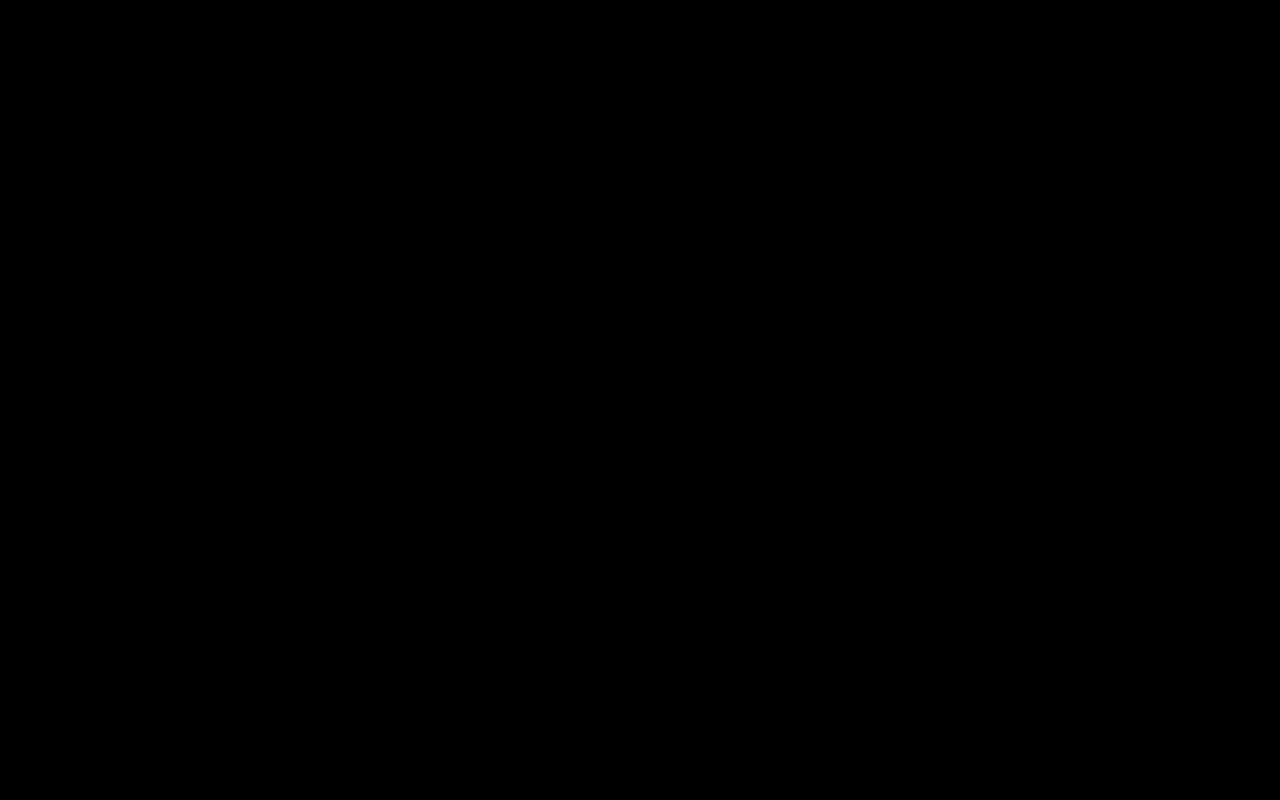
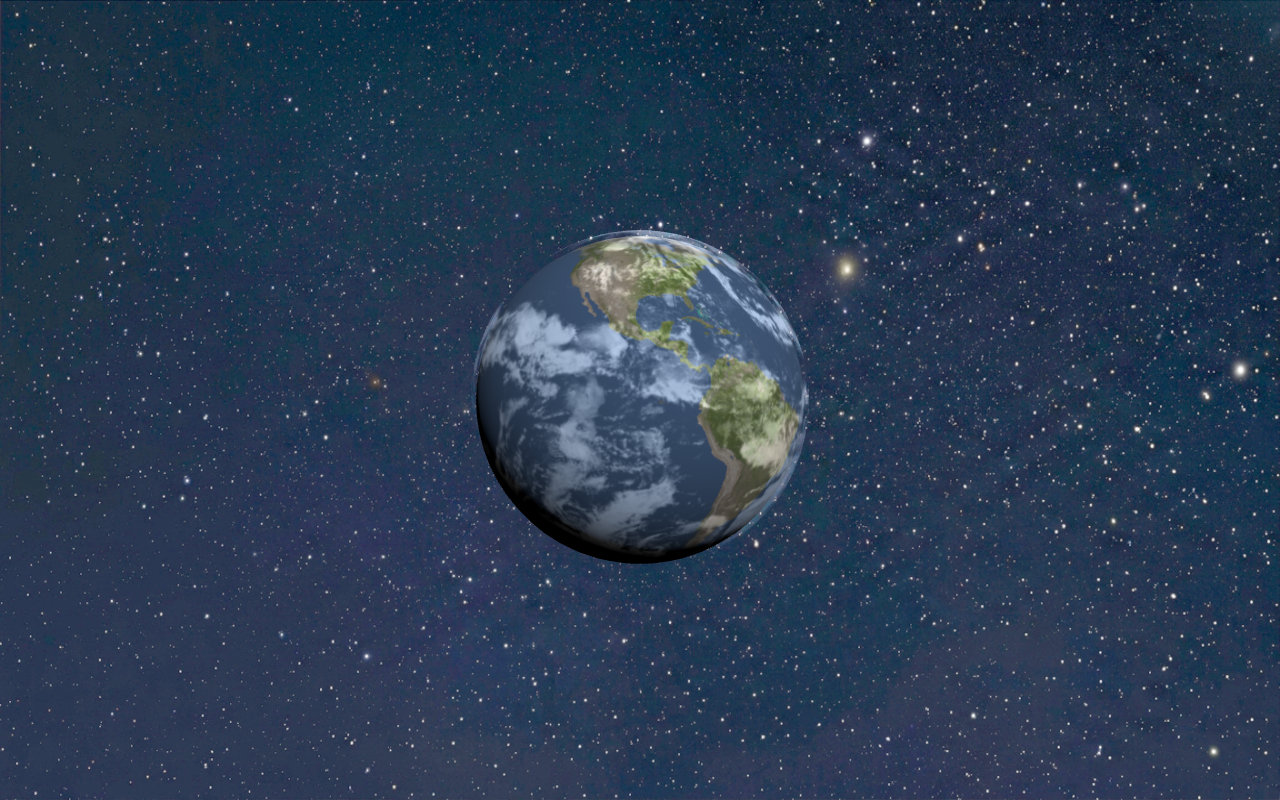
Before and after one commit to crisvegadiaz/solar-system-threejs, a website built with Vite: page index.html in a window 1280 px wide. Built offline with nearby package versions, Linux system fonts and the light colour scheme; animation ran at ten frames a second.

Commit message:
Add new assets and create scene and sphere objects
- Added 'tierra.webp' image asset for the sphere texture.
- Implemented 'newScene' function in 'escena.ts' to create a new THREE.js scene with a background texture.
- Created 'esfera.ts' to define a sphere mesh with Earth and cloud textures, including transparency and blending effects for the clouds.

```diff
--- a/src/main.ts
+++ b/src/main.ts
@@ -1,6 +1,9 @@
 import * as THREE from "three";
+import { esfera } from "./objetos/esfera.ts";
+import { newScene } from "./objetos/escena.ts";
 
-const escena: THREE.Scene = new THREE.Scene();
+const escena: THREE.Scene = newScene();
+
 const camara: THREE.PerspectiveCamera = new THREE.PerspectiveCamera(
   75,
   window.innerWidth / window.innerHeight,
@@ -22,9 +25,25 @@ const motor: THREE.WebGLRenderer = new THREE.WebGLRenderer({
 
 motor.setSize(window.innerWidth, window.innerHeight);
 
+const esferaMesh: THREE.Mesh<THREE.SphereGeometry, THREE.MeshStandardMaterial> =
+  esfera();
+escena.add(esferaMesh);
+
+const luz: THREE.DirectionalLight = new THREE.DirectionalLight(0xffffff, 1.2);
+luz.position.set(2, 4, 5);
+escena.add(luz);
+
+camara.lookAt(esferaMesh.position);
 
 function actualizar(): void {
   requestAnimationFrame(actualizar);
+
+  esferaMesh.rotation.y += 0.0015;
+
+  const nubes: THREE.Object3D | undefined = esferaMesh.children[0];
+  if (nubes) {
+    nubes.rotation.y += 0.0008;
+  }
 
   motor.render(escena, camara);
 }
--- /dev/null
+++ b/src/objetos/escena.ts
@@ -0,0 +1,11 @@
+import * as THREE from "three";
+import fondo from "../assets/fondo.webp";
+
+export function newScene(): THREE.Scene {
+  const escena: THREE.Scene = new THREE.Scene();
+  const textura: THREE.Texture = new THREE.TextureLoader().load(fondo);
+
+  escena.background = textura;
+
+  return escena;
+}
--- /dev/null
+++ b/src/objetos/esfera.ts
@@ -0,0 +1,52 @@
+import * as THREE from "three";
+import tierraImg from "../assets/tierra.webp";
+import nubesImg from "../assets/nubes.webp";
+
+export function esfera(): THREE.Mesh<
+  THREE.SphereGeometry,
+  THREE.MeshStandardMaterial
+> {
+  const formaEsfera: THREE.SphereGeometry = new THREE.SphereGeometry(
+    0.9,
+    32,
+    32,
+  );
+
+  const cargador: THREE.TextureLoader = new THREE.TextureLoader();
+  const textura: THREE.Texture = cargador.load(tierraImg);
+
+  const materialEsfera: THREE.MeshStandardMaterial =
+    new THREE.MeshStandardMaterial({
+      map: textura,
+    });
+
+  const esfera: THREE.Mesh<THREE.SphereGeometry, THREE.MeshStandardMaterial> =
+    new THREE.Mesh(formaEsfera, materialEsfera);
+
+  const formaNubes: THREE.SphereGeometry = new THREE.SphereGeometry(
+    0.93,
+    32,
+    32,
+  );
+  const texturaNubes: THREE.Texture = cargador.load(nubesImg);
+  const materialNubes: THREE.MeshStandardMaterial =
+    new THREE.MeshStandardMaterial({
+      map: texturaNubes,
+      transparent: true,
+      alphaMap: texturaNubes,
+      blending: THREE.AdditiveBlending,
+      depthWrite: false,
+    });
+
+  const nubesMesh: THREE.Mesh<
+    THREE.SphereGeometry,
+    THREE.MeshStandardMaterial
+  > = new THREE.Mesh(formaNubes, materialNubes);
+  esfera.add(nubesMesh);
+
+  esfera.position.set(0, 0, 0);
+
+  esfera.castShadow = true;
+
+  return esfera;
+}
--- a/src/style.css
+++ b/src/style.css
@@ -1,9 +1,8 @@
 body {
   margin: 0;
   overflow: hidden;
-  background: #1a1a1a;
+  background-color:#020107;
 }
-
 canvas {
   display: block;
 }
--- a/tsconfig.json
+++ b/tsconfig.json
@@ -3,8 +3,7 @@
     "target": "es2023",
     "module": "esnext",
     "lib": ["ES2023", "DOM"],
-    //"types": ["vite/client"],
-    "types": ["three", "webxr"],
+    "types": ["three", "webxr", "vite/client"],
     "allowArbitraryExtensions": true,
     "skipLibCheck": true,
     "strict": true,
```
Also changed, not shown: index.html (+3 -0 lines), src/assets/fondo.webp (added), src/assets/nubes.webp (added), src/assets/tierra.webp (added).
